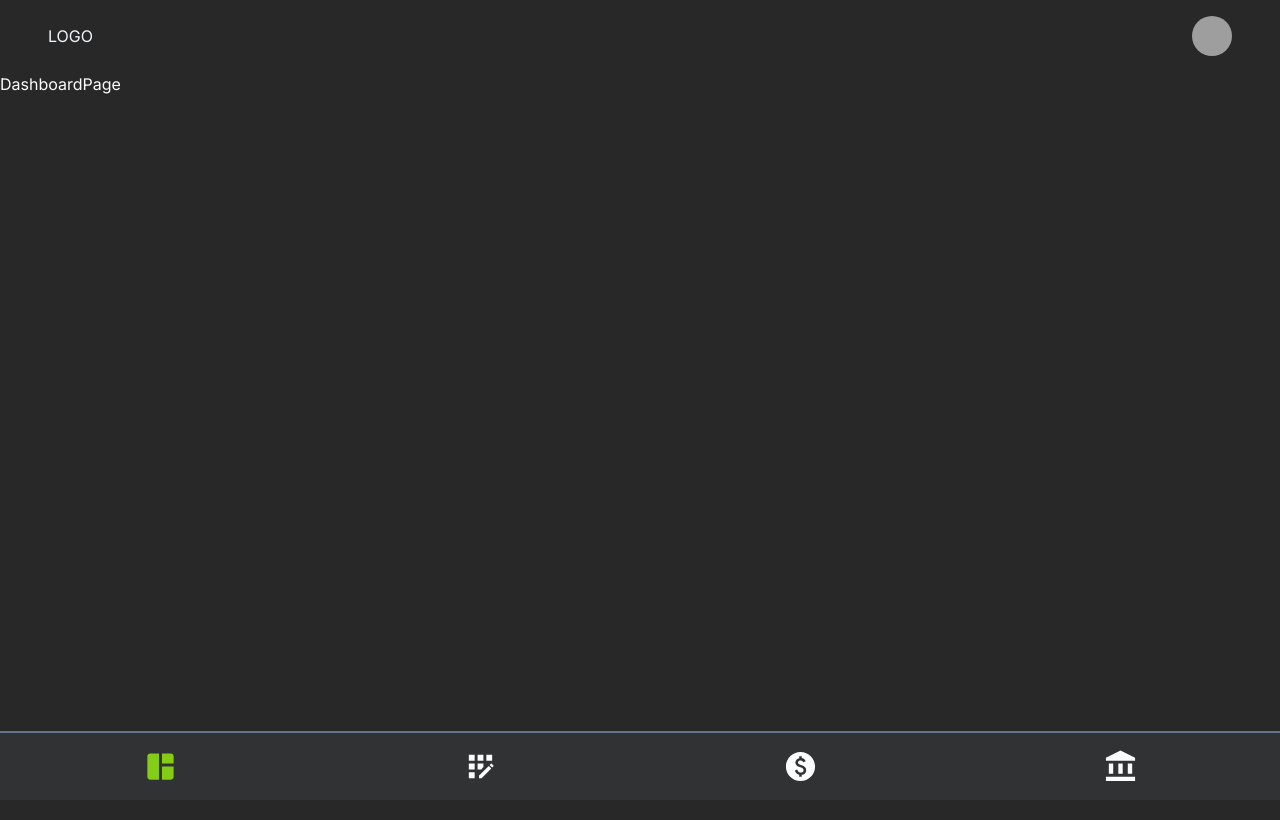
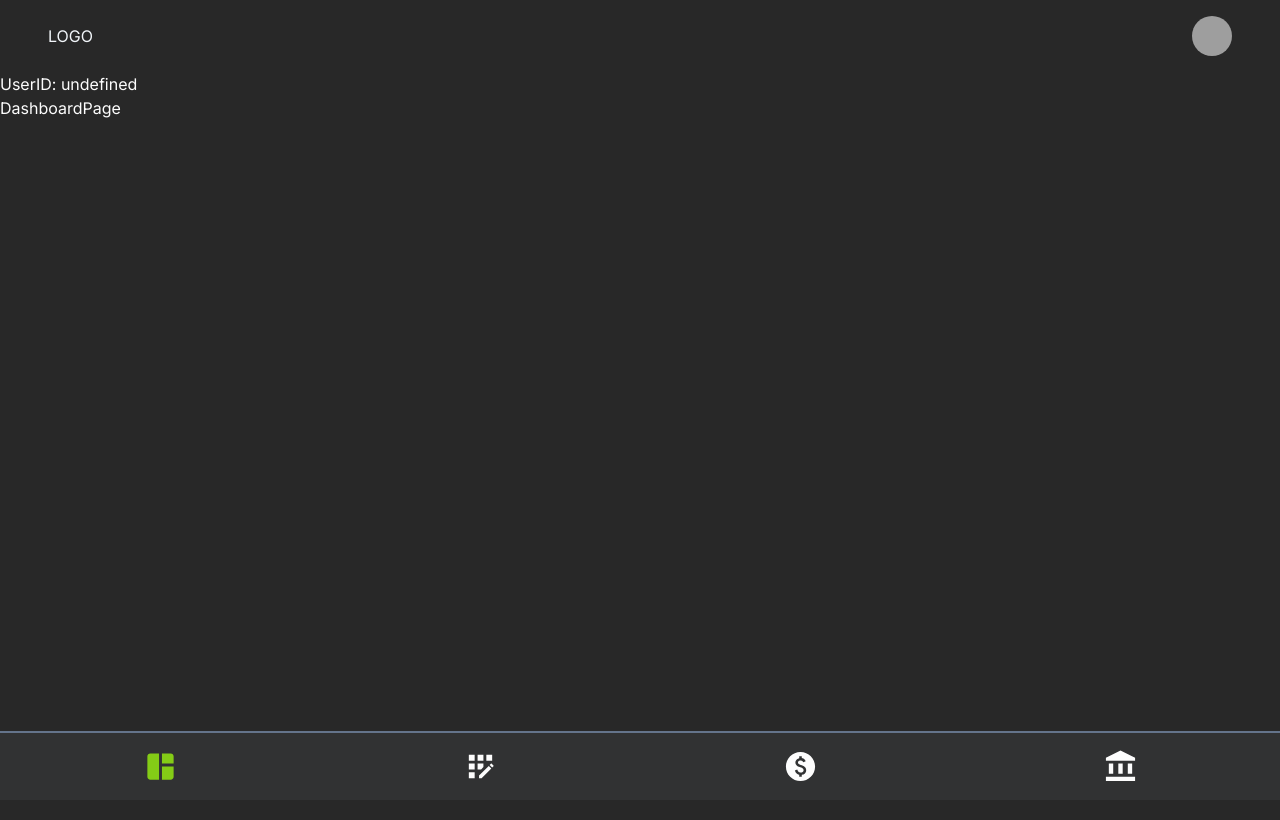
Before and after one commit to JustinRivera-9/finance-pro-v2, a Next.js app: page /app/dashboard in a window 1280 px wide. Shown: the top 820 px of the page. Built offline with nearby package versions, Linux system fonts and the light colour scheme; no server answers; grey boxes are pictures that could not be loaded.

Commit message:
Test to confirm userID is passed to children

```diff
--- /dev/null
+++ b/app/app/dashboard/TestUserContext.tsx
@@ -0,0 +1,15 @@
+"use client";
+
+import { useUser } from "@/context/UserContext";
+
+const TestUserContext = () => {
+  const user = useUser();
+
+  if (!user) {
+    return <p>Loading...</p>;
+  }
+
+  return <div>UserID: {user}</div>;
+};
+
+export default TestUserContext;
--- a/app/app/dashboard/page.tsx
+++ b/app/app/dashboard/page.tsx
@@ -1,6 +1,9 @@
+import TestUserContext from "./TestUserContext";
+
 const DashboardPage = () => {
   return (
     <div>
+      <TestUserContext />
       <h1>DashboardPage</h1>
     </div>
   );
```
